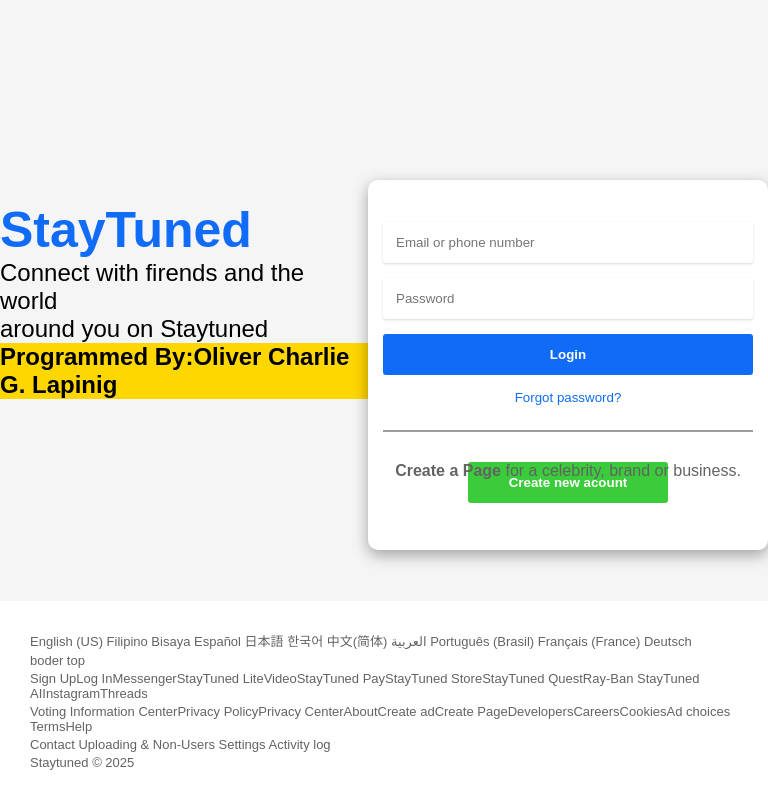
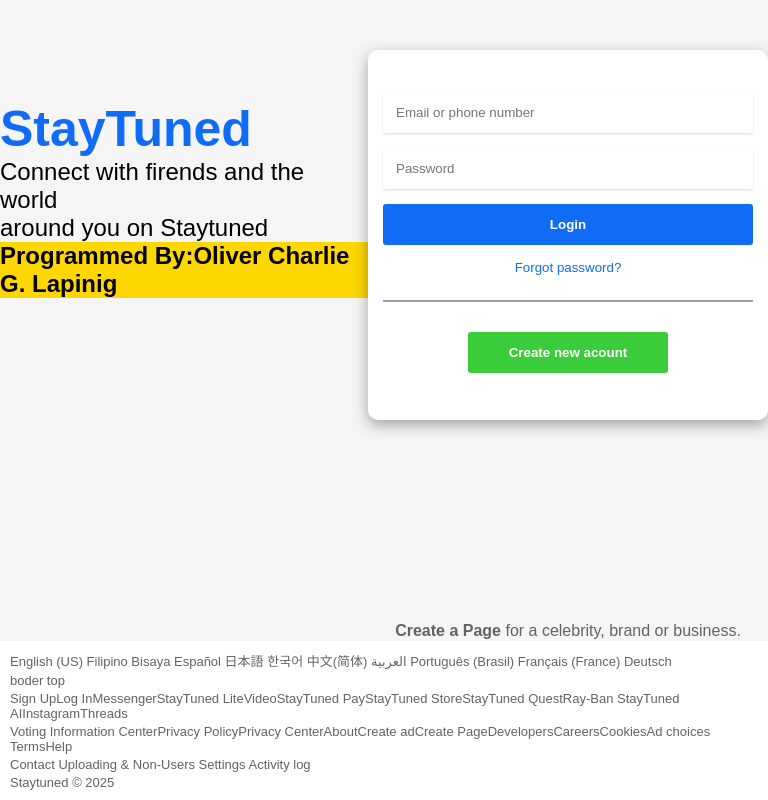
Before and after one commit to olivercharlie30/StayTuned-App, a PHP site: page /login.html in a window 768 px wide. Run offline with PHP 8.4, Linux system fonts and the light colour scheme.

Commit message:
modified style.css login

```diff
--- a/css/login.css
+++ b/css/login.css
@@ -141,6 +141,43 @@ form #btnCreateAcount:hover{
 }
 
 
+
+ /* Large devices (laptops/desktops, 992px and up) */
+@media(max-width: 992px) and (min-width:500px) {
+    .loginContainer {
+
+    }
+    .titleContent{
+        display: flex;
+        flex-direction: column;
+        justify-content:flex-start;
+        align-items:center;
+        text-align: start;
+
+        margin-top: 100px;
+    }
+    .loginContent{
+        margin-top: 50px;
+    }
+}
+.createpPageparagraph{
+    position: absolute;
+    bottom: 160px;
+
+}
+.footerContent{
+    gap: 5px;
+    padding: 10px;
+}
+
+
+@media (max-width: 499px) and (min-width: 320px){
+
+
+
+}
+
+/*==========================================================  EXAMPLE SIZES SCREEN   ================================*/
 @media(max-width: 1200px) and (min-width:500px) {
 }
 
@@ -150,3 +187,18 @@ form #btnCreateAcount:hover{
 
 
 }
+
+ /* Extra small devices (phones, 600px and down) */
+ @media only screen and (max-width: 600px) {}
+
+ /* Small devices (portrait tablets and large phones, 600px and up) */
+ @media only screen and (min-width: 600px) {}
+
+ /* Medium devices (landscape tablets, 768px and up) */
+ @media only screen and (min-width: 768px) {}
+
+ /* Large devices (laptops/desktops, 992px and up) */
+ @media only screen and (min-width: 992px) {}
+
+ /* Extra large devices (large laptops and desktops, 1200px and up) */
+ @media only screen and (min-width: 1200px) {}
```
